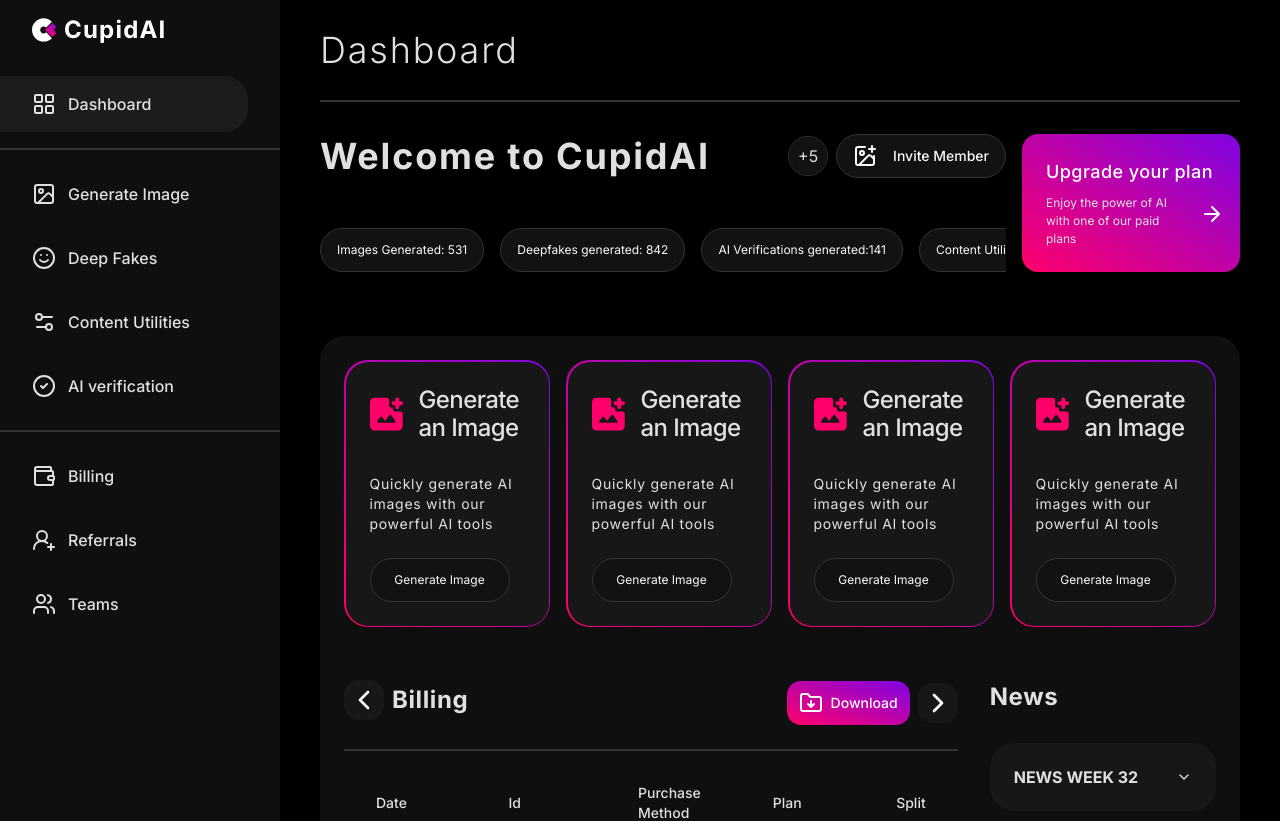
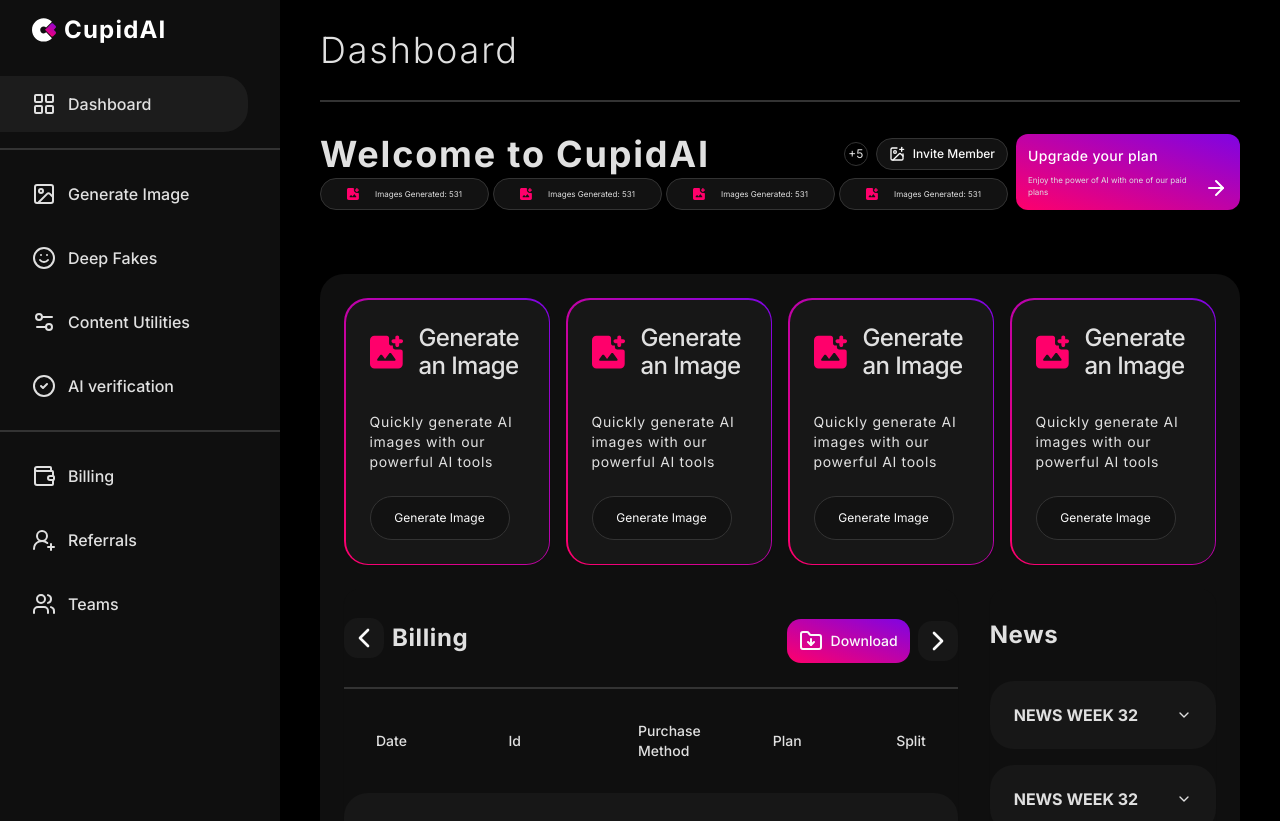
Before and after one commit to ra-kesh/Stupid-AI, a Next.js app: page /dashboard in a window 1280 px wide. Shown: the top 821 px of the page. Built offline with nearby package versions, Linux system fonts and the light colour scheme.

Commit message:
style:lg-dashboard-hero

```diff
--- a/app/(dashboard)/dashboard/dashboard-hero.tsx
+++ b/app/(dashboard)/dashboard/dashboard-hero.tsx
@@ -2,7 +2,6 @@
 import Image from "next/image"
 import { ArrowRight, ImagePlus } from "lucide-react"
 
-import { Avatar, AvatarFallback } from "@/components/ui/avatar"
 import { Button } from "@/components/ui/button"
 import { Card, CardContent, CardHeader, CardTitle } from "@/components/ui/card"
 
@@ -10,27 +9,40 @@
 
 const DashboardHero = () => {
   return (
-    <div className="grid w-full grid-cols-1 gap-x-4 py-8 lg:grid-cols-12">
+    <div className="grid w-full grid-cols-1 py-8 lg:grid-cols-12 lg:gap-x-2">
       <div className="flex size-full flex-col lg:col-span-9">
         <div className="flex w-full items-center justify-between">
-          <h2 className="text-logo text-4xl font-bold tracking-wider">Welcome to CupidAI</h2>
+          <h2 className="text-logo font-bold tracking-wider lg:text-2xl xl:text-4xl">Welcome to CupidAI</h2>
           <div className="flex items-center space-x-2 ">
-            <Avatar className=" h-10 w-10 border border-separator sm:flex">
-              <AvatarFallback className="text-logo bg-button"> +5</AvatarFallback>
-            </Avatar>
+            <div className="flex items-center justify-center rounded-full border border-separator lg:size-6">
+              <span className="lg:text-xs">+5</span>
+            </div>
 
-            <Button className="h-11 gap-x-4 rounded-3xl border border-separator bg-button">
-              <ImagePlus />
-              Invite Member
+            <Button className=" rounded-3xl border border-separator bg-button  lg:h-8 lg:gap-x-2 lg:px-3">
+              <ImagePlus className="lg:size-4" />
+              <span className="lg:text-xs"> Invite Member</span>
             </Button>
           </div>
         </div>
-        <div className="mt-auto flex  w-full flex-row space-x-4 overflow-scroll">
-          <Button className="h-11 flex-auto  rounded-3xl border border-separator bg-button xl:gap-x-4">
-            <Image src={generateImageSvg} alt="generate an image" className="hidden size-5 2xl:block" />
-            <span className="text-textforeground text-xs font-normal">Images Generated: 531</span>
+        <div className="mt-auto flex  w-full flex-row overflow-hidden lg:space-x-1">
+          <Button className="rounded-3xl border  border-separator bg-button lg:h-8 lg:flex-1 lg:gap-x-1 xl:flex-auto xl:gap-x-4">
+            <Image src={generateImageSvg} alt="generate an image" className="lg:size-3 2xl:block" />
+            <span className="font-normal text-foreground lg:text-[8px]">Images Generated: 531</span>
           </Button>
-          <Button className="h-11 flex-auto gap-x-4 rounded-3xl border border-separator bg-button">
+          <Button className="rounded-3xl border  border-separator bg-button lg:h-8 lg:flex-1 lg:gap-x-1 xl:flex-auto xl:gap-x-4">
+            <Image src={generateImageSvg} alt="generate an image" className="lg:size-3 2xl:block" />
+            <span className="font-normal text-foreground lg:text-[8px]">Images Generated: 531</span>
+          </Button>
+          <Button className="rounded-3xl border  border-separator bg-button lg:h-8 lg:flex-1 lg:gap-x-1 xl:flex-auto xl:gap-x-4">
+            <Image src={generateImageSvg} alt="generate an image" className="lg:size-3 2xl:block" />
+            <span className="font-normal text-foreground lg:text-[8px]">Images Generated: 531</span>
+          </Button>
+          <Button className="rounded-3xl border  border-separator bg-button lg:h-8 lg:flex-1 lg:gap-x-1 xl:flex-auto xl:gap-x-4">
+            <Image src={generateImageSvg} alt="generate an image" className="lg:size-3 2xl:block" />
+            <span className="font-normal text-foreground lg:text-[8px]">Images Generated: 531</span>
+          </Button>
+
+          {/* <Button className="h-11 flex-auto gap-x-4 rounded-3xl border border-separator bg-button">
             <Image src={generateImageSvg} alt="generate an image" className="hidden size-5 2xl:block" />
             <span className="text-textforeground text-xs font-normal">Deepfakes generated: 842</span>
           </Button>
@@ -45,19 +57,19 @@
           <Button className="hidden h-11 flex-auto gap-x-4 rounded-3xl border border-separator bg-button 2xl:flex">
             <Image src={generateImageSvg} alt="generate an image" className="hidden size-5 2xl:block" />
             <span className="text-textforeground text-xs font-normal">Content Utilities used: 353</span>
-          </Button>
+          </Button> */}
         </div>
       </div>
-      <div className="lg:col-span-3 ">
-        <Card className="space-y-2 border-none bg-gradient-to-bl from-[#7f04e3] to-[#ff006b]">
-          <CardHeader className="flex flex-row items-center justify-between pb-0">
-            <CardTitle className="pb-0 font-medium leading-7 tracking-wide text-primary lg:text-lg">
+      <div className="lg:col-span-3">
+        <Card className="space-y-2 border-none bg-gradient-to-bl from-[#7f04e3] to-[#ff006b] lg:rounded-sm">
+          <CardHeader className="flex flex-row items-center justify-between lg:p-3 lg:pb-0">
+            <CardTitle className="pb-0 font-medium leading-7 tracking-wide text-primary lg:text-sm">
               Upgrade your plan
             </CardTitle>
           </CardHeader>
-          <CardContent className="flex w-full flex-row justify-between pr-0">
-            <p className="text-foreground lg:text-[12px] ">Enjoy the power of AI with one of our paid plans</p>
-            <Button variant={"ghost"} className="hover:bg-inherit">
+          <CardContent className="flex w-full flex-row justify-between lg:p-3 lg:pr-0  lg:pt-0">
+            <p className="text-foreground lg:text-[8px] ">Enjoy the power of AI with one of our paid plans</p>
+            <Button variant={"ghost"} className="hover:bg-inherit lg:mt-auto lg:h-5 lg:px-3">
               <ArrowRight className="text-primary " />
             </Button>
           </CardContent>
```
